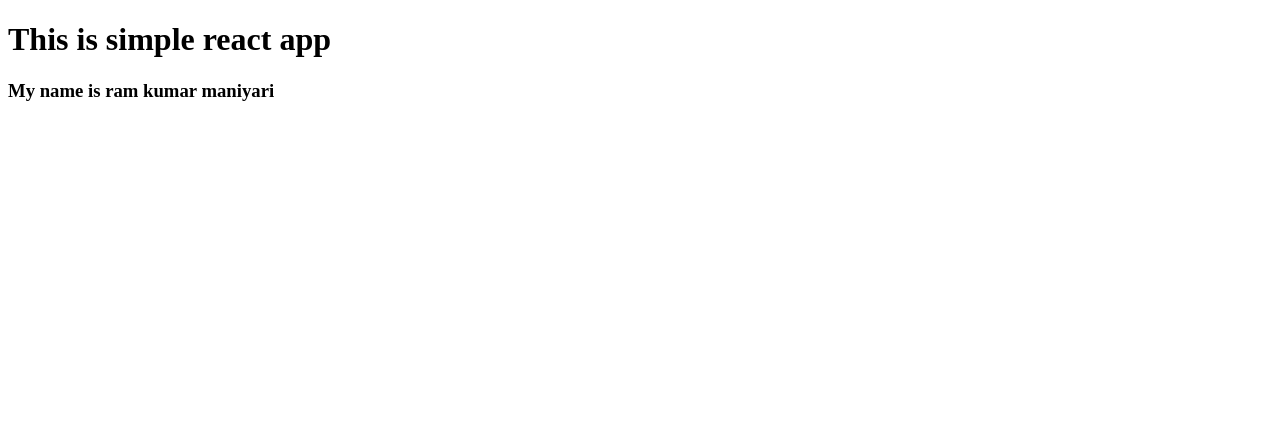
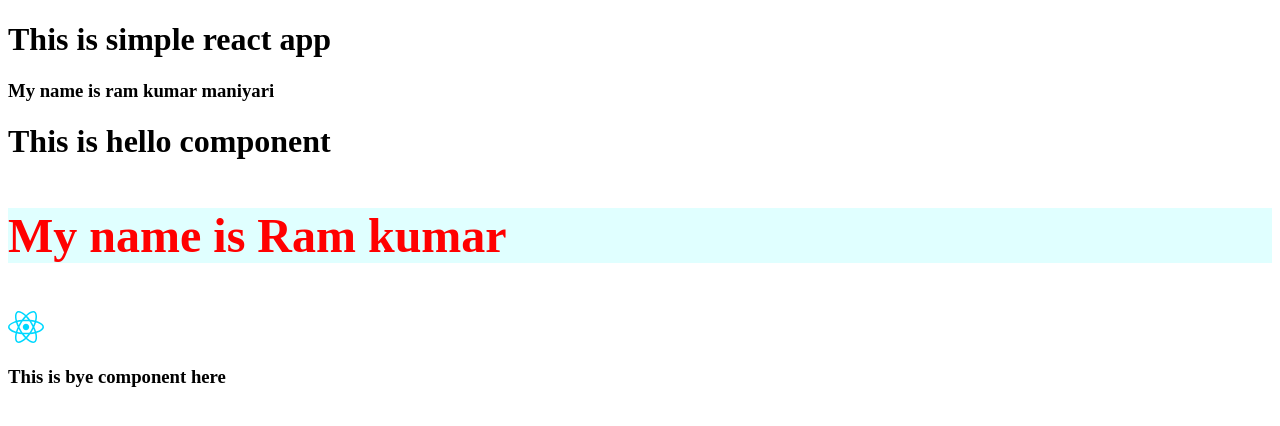
Before and after one commit to Developerramm/spring-framework-basic-to-microservices, a React app in the folder reactjs/firstapp/: page / in a window 1280 px wide. Shown: the top 426 px of the page. Built offline with nearby package versions, Linux system fonts and the light colour scheme; the HTML template or start-up script is replaced by a standard one.

Commit message:
jsx and component

```diff
--- a/reactjs/firstapp/src/App.jsx
+++ b/reactjs/firstapp/src/App.jsx
@@ -1,12 +1,18 @@
-import React from 'react'
+import React from "react";
+import Hello from "./Hello";
+import svg from "./assets/react.svg";
+import Bye from "./Bye";
 
 const App = () => {
   return (
     <div>
       <h1>This is simple react app </h1>
       <h3>My name is ram kumar maniyari</h3>
+      <Hello />
+      <img src={svg} alt="svg" />
+      <Bye />
     </div>
-  )
-}
+  );
+};
 
-export default App
+export default App;
--- /dev/null
+++ b/reactjs/firstapp/src/Bye.jsx
@@ -0,0 +1,11 @@
+import React from 'react'
+
+const Bye = () => {
+  return (
+    <div>
+      <h3>This is bye component here </h3>
+    </div>
+  )
+}
+
+export default Bye
--- /dev/null
+++ b/reactjs/firstapp/src/Hello.jsx
@@ -0,0 +1,13 @@
+import React from 'react'
+
+const Hello = () => {
+  const name = "Ram kumar"
+  return (
+    <div>
+      <h1>This is hello component </h1>
+      <h3 className='bg'>My name is {name} </h3>
+    </div>
+  )
+}
+
+export default Hello
--- a/reactjs/firstapp/src/index.css
+++ b/reactjs/firstapp/src/index.css
@@ -0,0 +1,6 @@
+
+.bg{
+    background-color: lightcyan;
+    color: red;
+    font-size: 3rem;
+}
```
